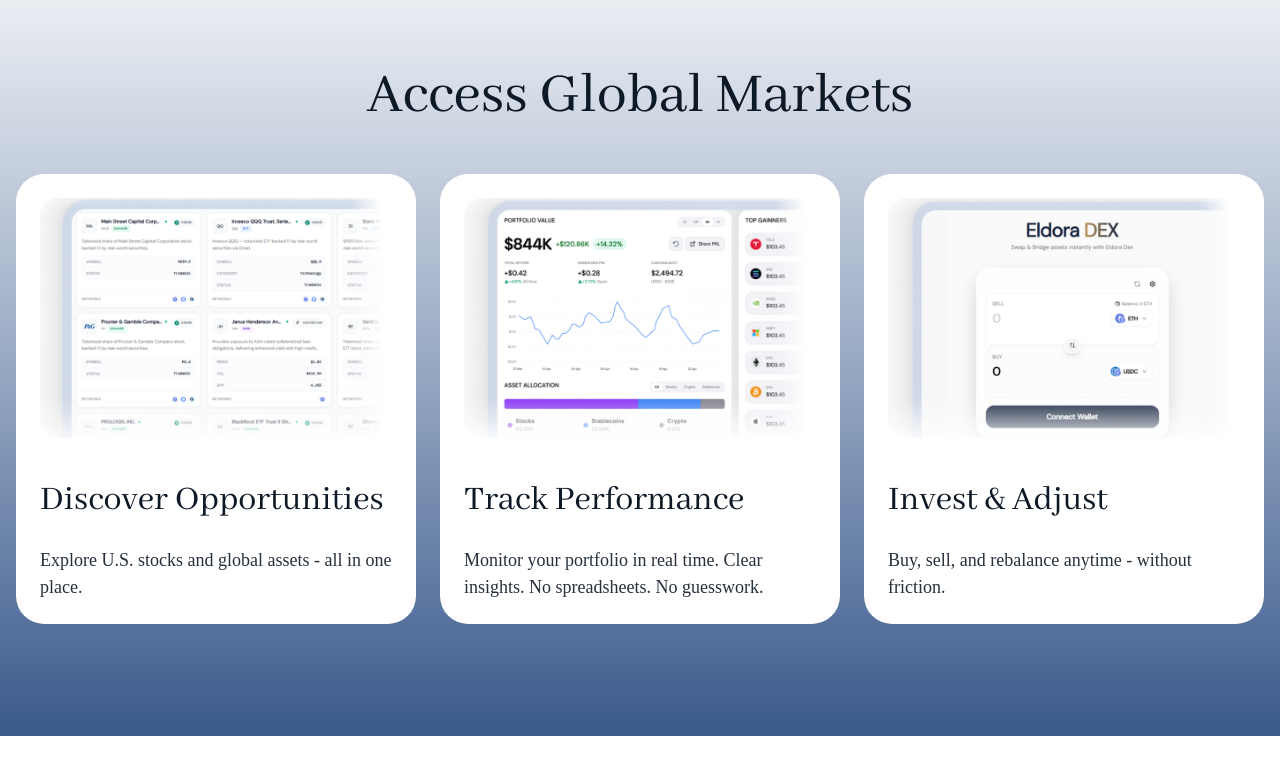
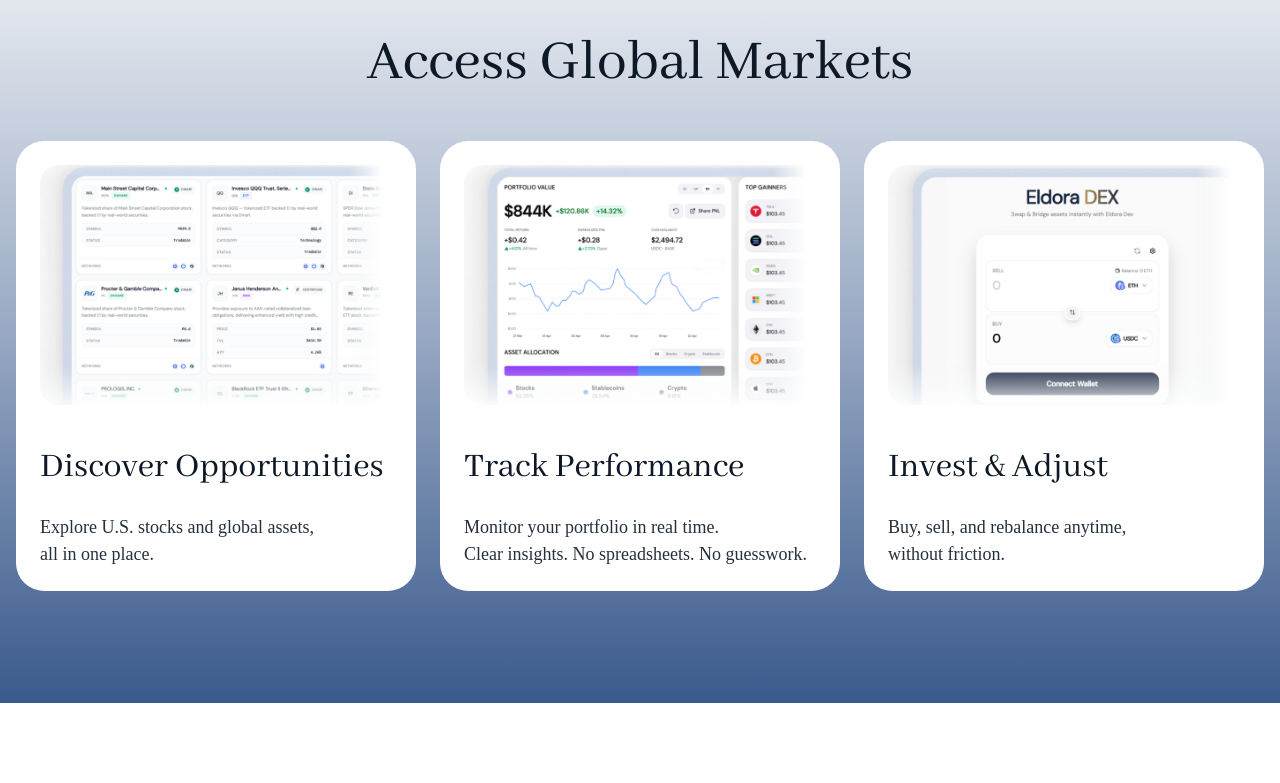
Before and after one commit to eldora-rwa/eldora-landing, a React (Vite) app: page / in a window 1280 px wide. Shown: the part 1574-2357 px from the top of the page. Built offline with nearby package versions, Linux system fonts and the light colour scheme; a web font is replaced by a local one.

Commit message:
chore: update text

```diff
--- a/src/constants/index.ts
+++ b/src/constants/index.ts
@@ -167,21 +167,21 @@ export const investCards = [
   {
     index: "01.",
     title: "Discover Opportunities",
-    desc: "Explore U.S. stocks and global assets - all in one place.",
+    desc: "Explore U.S. stocks and global assets, \nall in one place.",
     img: invest1,
     icon: golbeIcon,
   },
   {
     index: "02.",
     title: "Track Performance",
-    desc: `Monitor your portfolio in real time. Clear insights. No spreadsheets. No guesswork.`,
+    desc: `Monitor your portfolio in real time. \nClear insights. No spreadsheets. No guesswork.`,
     img: invest2,
     icon: trackingIcon,
   },
   {
     index: "03.",
     title: "Invest & Adjust",
-    desc: "Buy, sell, and rebalance anytime - without friction.",
+    desc: "Buy, sell, and rebalance anytime, \nwithout friction.",
     img: invest3,
     icon: layerIcon,
   },
--- a/src/pages/EldoraPage/index.tsx
+++ b/src/pages/EldoraPage/index.tsx
@@ -590,7 +590,7 @@ export default function CookiePolicyPage() {
           </div>
           <div
             onClick={() =>
-              window.open("https://substack.com/@eldora3", "_blank")
+              window.open("https://substack.com/@eldoraglobal", "_blank")
             }
             className="rounded-full border border-accent lg:p-2 xl:p-3
                   p-3 hover:bg-accent active:bg-accent duration-200 cursor-pointer"
--- a/src/pages/LandingPage.tsx
+++ b/src/pages/LandingPage.tsx
@@ -220,11 +220,11 @@ const LandingPageNew = () => {
 
               <div className="mt-6 md:mt-10 lg:ml-5 space-y-4 md:space-y-8 text-left text-2xl text-navi-dark/90 lg:text-2xl font-eiko">
                 <p>
-                  •&nbsp; Brokers add fees. Platforms add complexity. Eldora
-                  removes all of it. One account. One KYC.
+                  •&nbsp; Brokers add fees. Platforms add complexity. <br />
+                  Eldora removes all of it. One account. One KYC.
                 </p>
 
-                <div className="h-px w-full bg-navi-dark/15" />
+                {/* <div className="h-px w-full bg-navi-dark/15" /> */}
 
                 <p>
                   •&nbsp; $NVDA, $AAPL, Gold, T-Bills ~ from your crypto wallet,{" "}
@@ -458,7 +458,7 @@ const LandingPageNew = () => {
                         <h3 className="font-eiko text-3xl leading-tight text-navi-dark">
                           {card.title}
                         </h3>
-                        <p className="mt-5 whitespace-pre-line text-lg leading-relaxed text-navi-dark/90">
+                        <p className="mt-5 text-lg leading-relaxed text-navi-dark/90">
                           {card.desc}
                         </p>
                       </div>
@@ -487,6 +487,7 @@ const LandingPageNew = () => {
             </h3>
             <p className="mt-6 lg:text-xl">
               Trade at midnight. Exit on a Sunday. Earn yield while you sleep.
+              <br className="hidden md:block" />
               No business hours. No broker required.
             </p>
           </div>
@@ -810,7 +811,7 @@ const SocialList = ({ className }: { className?: string }) => {
         { icon: discord, link: "https://discord.gg/YhbyU5g64Y" },
         { icon: telegram, link: "https://t.me/Eldoracommunity" },
         { icon: youtube, link: "https://www.youtube.com/@eldoraglobal" },
-        { icon: substack, link: "https://substack.com/@eldora3" },
+        { icon: substack, link: "https://substack.com/@eldoraglobal" },
         {
           icon: linkedin,
           link: "https://www.linkedin.com/company/eldora-rwa/",
```
